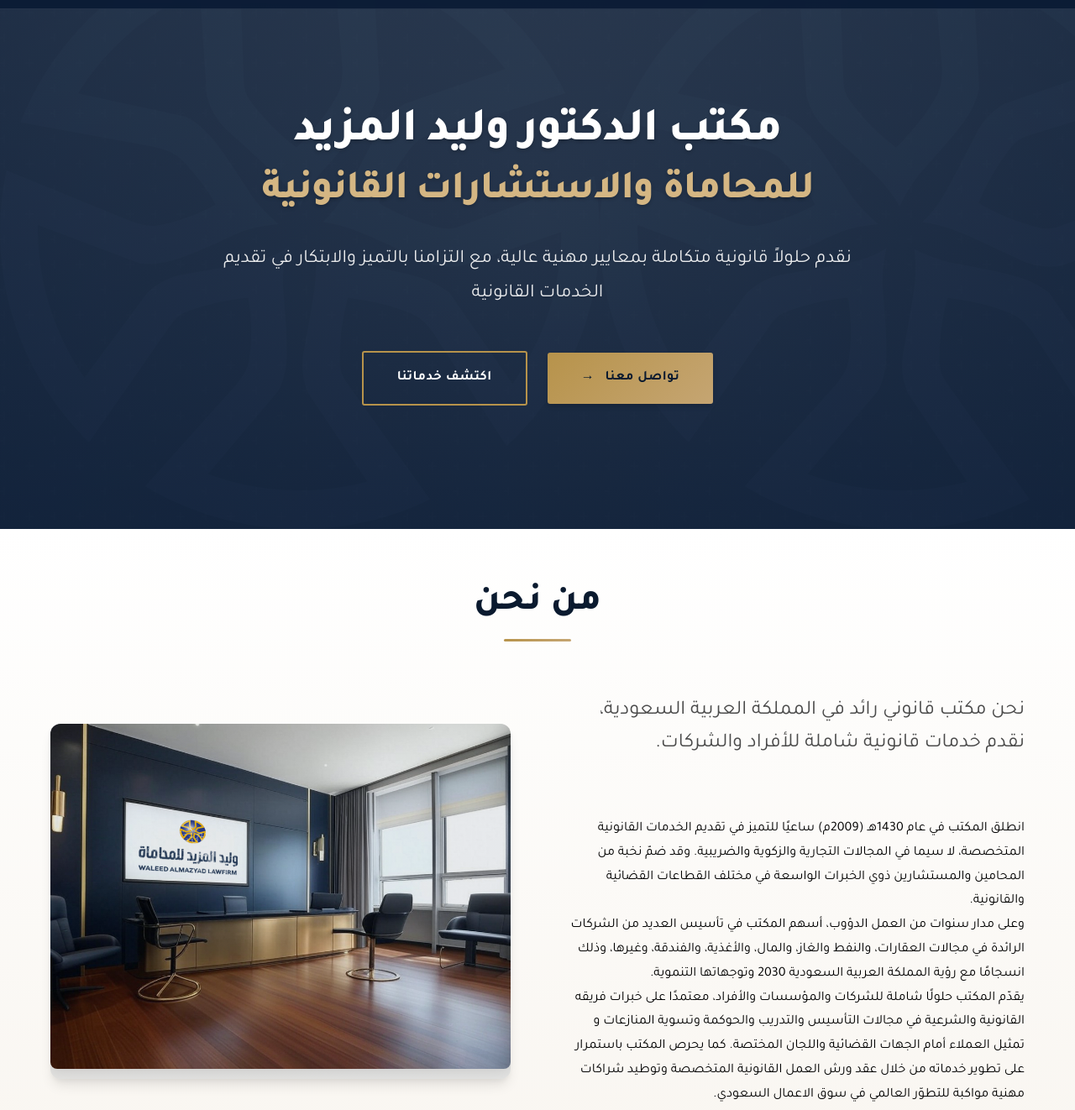
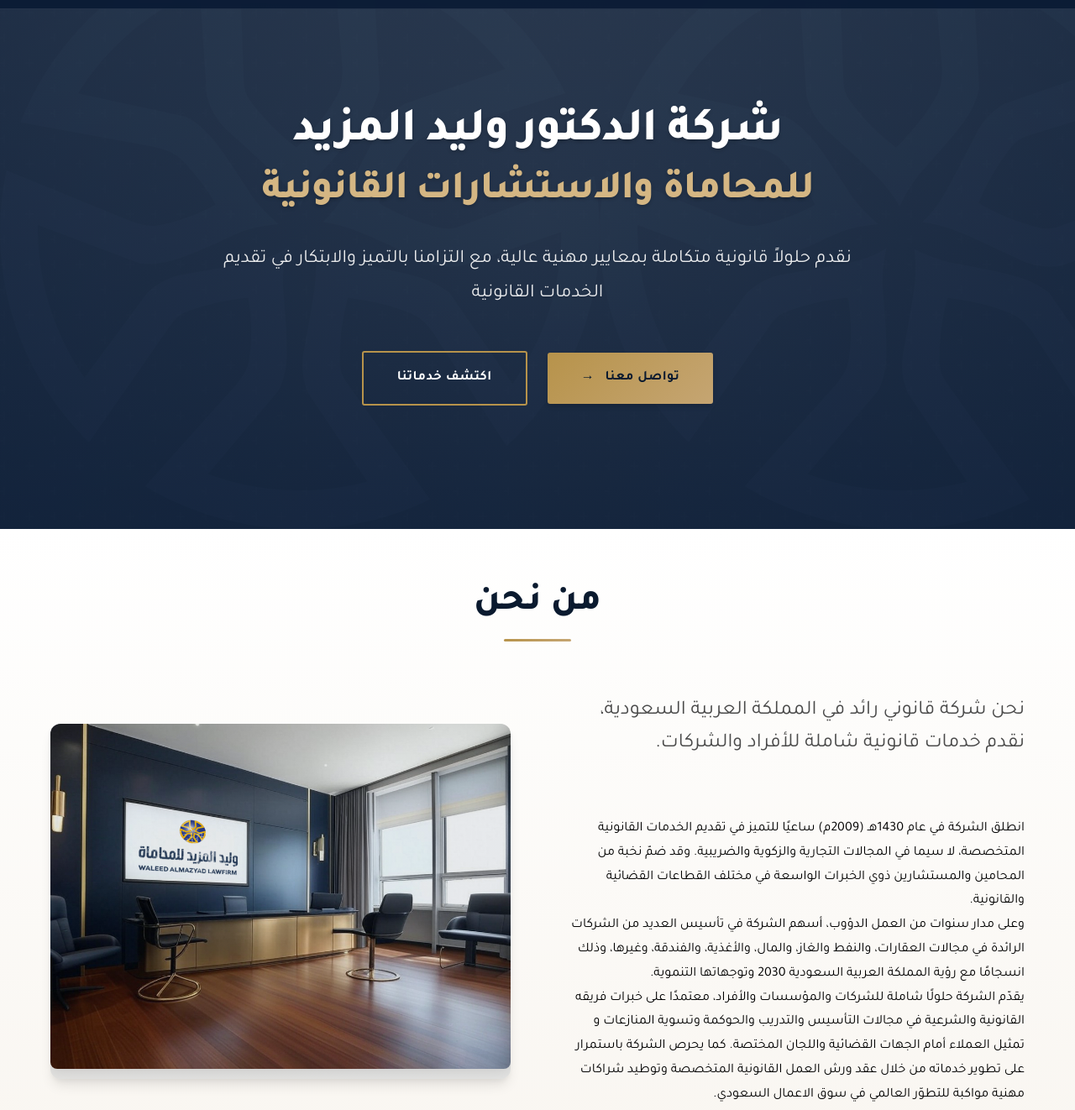
Before and after one commit to trystride/new-law, a plain HTML site: page index.html in a window 1280 px wide. Shown: the part 80-1402 px from the top of the page at 84% size. Drawn offline with nearby package versions, Linux system fonts and the light colour scheme.

Commit message:
Update index.html

```diff
--- a/index.html
+++ b/index.html
@@ -3,11 +3,11 @@
 <head>
     <meta charset="UTF-8">
     <meta name="viewport" content="width=device-width, initial-scale=1.0, maximum-scale=5.0">
-    <meta name="description" content="مكتب الدكتور وليد المزيد للمحاماة - خدمات قانونية احترافية في المملكة العربية السعودية">
+    <meta name="description" content="شركة الدكتور وليد المزيد للمحاماة - خدمات قانونية احترافية في المملكة العربية السعودية">
     <meta name="theme-color" content="#102C4C">
     <meta name="format-detection" content="telephone=no">
     <meta http-equiv="X-UA-Compatible" content="IE=edge">
-    <title>مكتب الدكتور وليد المزيد للمحاماة</title>
+    <title>شركة الدكتور وليد المزيد للمحاماة</title>
 
     <!-- Favicon -->
     <link rel="icon" type="image/png" href="images/favicon.png">
@@ -59,7 +59,7 @@
             <div class="container">
                 <div class="hero-content">
                     <h1 data-aos="fade-up" data-aos-duration="1200">
-                        مكتب الدكتور وليد المزيد
+                        شركة الدكتور وليد المزيد
                         <span class="highlight">للمحاماة والاستشارات القانونية</span>
                     </h1>
                     <p data-aos="fade-up" data-aos-delay="300" data-aos-duration="1000">
@@ -83,21 +83,21 @@
                 <h2 class="section-title" data-aos="fade-up">من نحن</h2>
                 <div class="about-grid">
                     <div class="about-content" data-aos="fade-right">
-                        <p class="lead-text">نحن مكتب قانوني رائد في المملكة العربية السعودية، نقدم خدمات قانونية شاملة للأفراد والشركات.</p>
+                        <p class="lead-text">نحن شركة قانوني رائد في المملكة العربية السعودية، نقدم خدمات قانونية شاملة للأفراد والشركات.</p>
                         <div class="about-text-content">
                             <p class="about-paragraph" data-aos="fade-up" data-aos-delay="200">
-                                انطلق المكتب في عام 1430هـ (2009م) ساعيًا للتميز في تقديم الخدمات القانونية المتخصصة، لا سيما في المجالات التجارية والزكوية والضريبية. وقد ضمّ نخبة من المحامين والمستشارين ذوي الخبرات الواسعة في مختلف القطاعات القضائية والقانونية.
+                                انطلق الشركة في عام 1430هـ (2009م) ساعيًا للتميز في تقديم الخدمات القانونية المتخصصة، لا سيما في المجالات التجارية والزكوية والضريبية. وقد ضمّ نخبة من المحامين والمستشارين ذوي الخبرات الواسعة في مختلف القطاعات القضائية والقانونية.
                             </p>
                             <p class="about-paragraph" data-aos="fade-up" data-aos-delay="300">
-                                وعلى مدار سنوات من العمل الدؤوب، أسهم المكتب في تأسيس العديد من الشركات الرائدة في مجالات العقارات، والنفط والغاز، والمال، والأغذية، والفندقة، وغيرها، وذلك انسجامًا مع رؤية المملكة العربية السعودية 2030 وتوجهاتها التنموية.
+                                وعلى مدار سنوات من العمل الدؤوب، أسهم الشركة في تأسيس العديد من الشركات الرائدة في مجالات العقارات، والنفط والغاز، والمال، والأغذية، والفندقة، وغيرها، وذلك انسجامًا مع رؤية المملكة العربية السعودية 2030 وتوجهاتها التنموية.
                             </p>
                             <p class="about-paragraph" data-aos="fade-up" data-aos-delay="400">
-                                يقدّم المكتب حلولًا شاملة للشركات والمؤسسات والأفراد، معتمدًا على خبرات فريقه القانونية والشرعية في مجالات التأسيس والتدريب والحوكمة وتسوية المنازعات و تمثيل العملاء أمام الجهات القضائية واللجان المختصة. كما يحرص المكتب باستمرار على تطوير خدماته من خلال عقد ورش العمل القانونية المتخصصة وتوطيد شراكات مهنية مواكبة للتطوّر العالمي في سوق الاعمال السعودي.
+                                يقدّم الشركة حلولًا شاملة للشركات والمؤسسات والأفراد، معتمدًا على خبرات فريقه القانونية والشرعية في مجالات التأسيس والتدريب والحوكمة وتسوية المنازعات و تمثيل العملاء أمام الجهات القضائية واللجان المختصة. كما يحرص الشركة باستمرار على تطوير خدماته من خلال عقد ورش العمل القانونية المتخصصة وتوطيد شراكات مهنية مواكبة للتطوّر العالمي في سوق الاعمال السعودي.
                             </p>
                         </div>
                     </div>
                     <div class="about-image" data-aos="fade-left">
-                        <img src="images/office.jpg" alt="مكتبنا" loading="lazy">
+                        <img src="images/office.jpg" alt="شركةنا" loading="lazy">
                     </div>
                 </div>
             </div>
@@ -113,7 +113,7 @@
                     </div>
                     <div class="vision-content">
                         <div class="vision-text">
-                            <p>نسعى في مكتب الدكتور وليد المزيد للمحاماة إلى أن نكون في طليعة المكاتب القانونية، عبر تقديم استشارات متكاملة وحلول عملية للتحديات القانونية المتنوعة. نؤمن بالشفافية والنزاهة في جميع معاملاتنا، ملتزمين بأعلى المعايير الأخلاقية والمهنية، ونهدف دائمًا إلى مساعدة عملائنا على تحقيق أفضل النتائج والحفاظ على مصالحهم.</p>
+                            <p>نسعى في شركة الدكتور وليد المزيد للمحاماة إلى أن نكون في طليعة المكاتب القانونية، عبر تقديم استشارات متكاملة وحلول عملية للتحديات القانونية المتنوعة. نؤمن بالشفافية والنزاهة في جميع معاملاتنا، ملتزمين بأعلى المعايير الأخلاقية والمهنية، ونهدف دائمًا إلى مساعدة عملائنا على تحقيق أفضل النتائج والحفاظ على مصالحهم.</p>
                         </div>
                         <div class="vision-decoration">
                             <div class="vision-icon">
@@ -208,7 +208,7 @@
             <div class="container">
                 <h2 class="section-title" data-aos="fade-up">فريق العمل</h2>
                 <p class="section-description" data-aos="fade-up" data-aos-delay="200">
-                    يضم المكتب نخبة من المتخصصين في المجالين الشرعي والقانوني، ممن يمتلكون رصيدًا أكاديميًا وعمليًا مميزًا في المحاماة والقضاء والاستشارات.
+                    يضم الشركة نخبة من المتخصصين في المجالين الشرعي والقانوني، ممن يمتلكون رصيدًا أكاديميًا وعمليًا مميزًا في المحاماة والقضاء والاستشارات.
                 </p>
 
                 <div class="team-grid">
@@ -220,7 +220,7 @@
                                     <img src="images/team/waleed.jpg" alt="د. وليد المزيد" loading="lazy">
                                 </div>
                                 <h3 class="team-member-name">الدكتور المحامي/ وليد بن عبدالله المزيد</h3>
-                                <p class="team-member-title">مؤسس المكتب</p>
+                                <p class="team-member-title">مؤسس الشركة</p>
                             </div>
                             <div class="team-card-back">
                                 <ul class="team-member-qualifications">
@@ -516,7 +516,7 @@
             <!-- Footer Bottom -->
             <div class="footer-bottom">
                 <div class="footer-info">
-                    <p class="copyright">&copy; 2024 مكتب الدكتور وليد المزيد للمحاماة. جميع الحقوق محفوظة</p>
+                    <p class="copyright">&copy; 2024 شركة الدكتور وليد المزيد للمحاماة. جميع الحقوق محفوظة</p>
                     <div class="footer-bottom-links">
                         <a href="#">سياسة الخصوصية</a>
                         <span class="separator">|</span>
```
